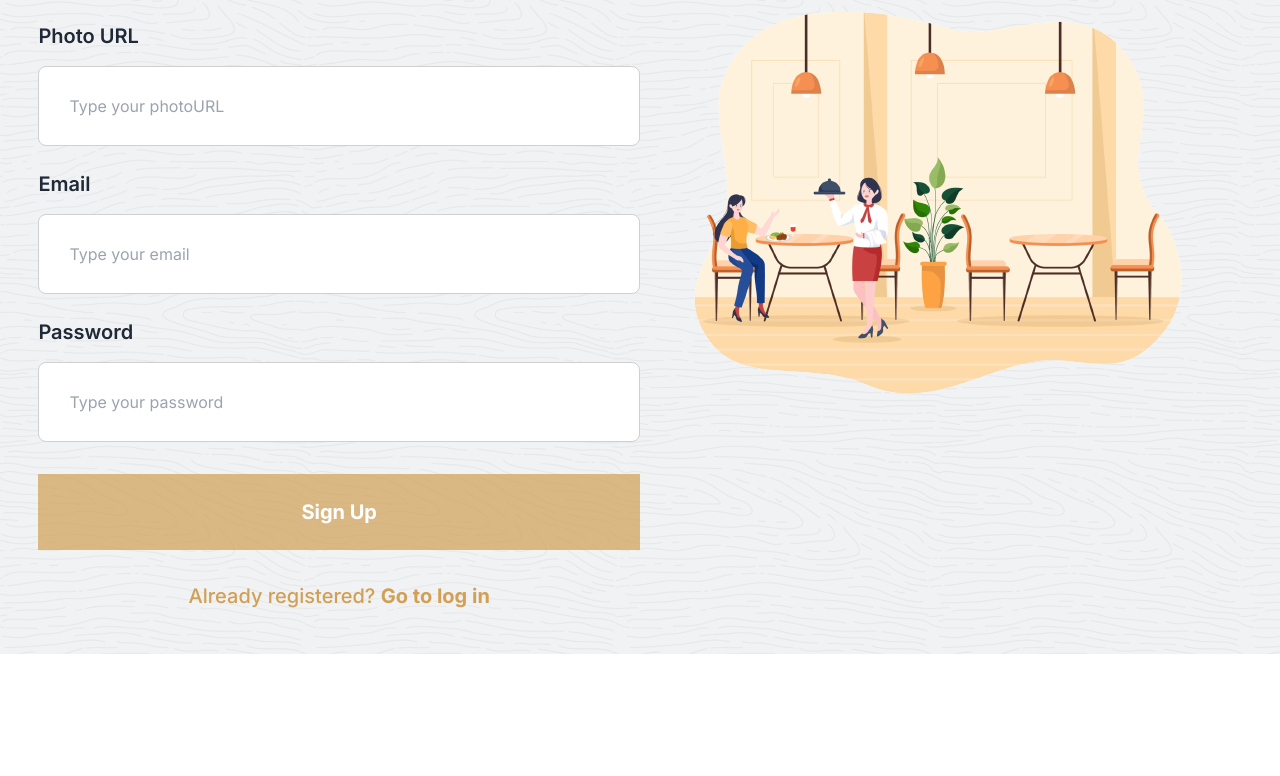
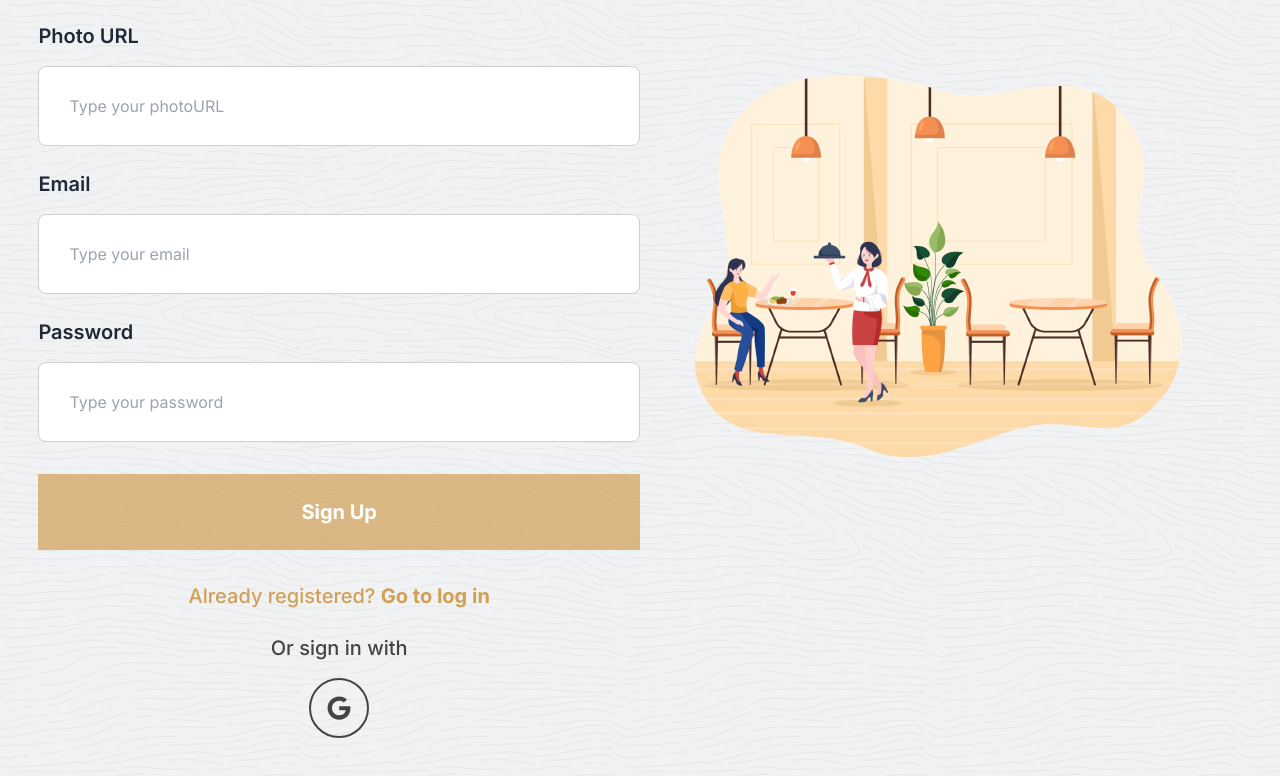
Before and after one commit to roufhasan/bistro-boss-client, a React (Vite) app: page /signup in a window 1280 px wide. Shown: the part 262-1038 px from the top of the page. Before the commit the page ends 916 px from the top, so only its background shows below. Built offline with nearby package versions, Linux system fonts and the light colour scheme; no server answers.

Commit message:
google login feature added and save google login user first time to db

```diff
--- a/src/Pages/Login/Login.jsx
+++ b/src/Pages/Login/Login.jsx
@@ -10,6 +10,7 @@ import { AuthContext } from "../../Providers/AuthProvider";
 import { Link, useLocation, useNavigate } from "react-router-dom";
 import { Helmet } from "react-helmet-async";
 import Swal from "sweetalert2";
+import SocialLogin from "../Shared/SocialLogin/SocialLogin";
 
 const Login = () => {
   const [disabled, setDisabled] = useState(true);
@@ -121,6 +122,7 @@ const Login = () => {
                 Create a new Account
               </Link>
             </p>
+            <SocialLogin />
           </div>
         </div>
       </section>
--- /dev/null
+++ b/src/Pages/Shared/SocialLogin/SocialLogin.jsx
@@ -0,0 +1,52 @@
+import { useContext } from "react";
+import { FaGoogle } from "react-icons/fa";
+import { AuthContext } from "../../../Providers/AuthProvider";
+import { useLocation, useNavigate } from "react-router-dom";
+
+const SocialLogin = () => {
+  const { googleSignIn } = useContext(AuthContext);
+  const navigate = useNavigate();
+  const location = useLocation();
+  const from = location?.state?.from?.pathname || "/";
+
+  const handleGoogleSignIn = () => {
+    googleSignIn()
+      .then((res) => {
+        const loggedInUser = res.user;
+        console.log(loggedInUser);
+
+        const saveUser = {
+          name: loggedInUser.displayName,
+          email: loggedInUser.email,
+        };
+
+        fetch("http://localhost:5000/users", {
+          method: "POST",
+          headers: {
+            "content-type": "application/json",
+          },
+          body: JSON.stringify(saveUser),
+        })
+          .then((res) => res.json())
+          .then(() => {
+            navigate(from, { replace: true });
+          });
+      })
+      .catch((err) => {
+        console.log(err.message);
+      });
+  };
+  return (
+    <div className="mt-6 text-[#444] text-center">
+      <p className="text-xl font-medium mb-4">Or sign in with</p>
+      <button
+        onClick={handleGoogleSignIn}
+        className="border-2 border-[#444] p-4 rounded-full"
+      >
+        <FaGoogle size={24} />
+      </button>
+    </div>
+  );
+};
+
+export default SocialLogin;
--- a/src/Pages/SignUp/SignUp.jsx
+++ b/src/Pages/SignUp/SignUp.jsx
@@ -6,6 +6,7 @@ import { Helmet } from "react-helmet-async";
 import { useContext } from "react";
 import { AuthContext } from "../../Providers/AuthProvider";
 import Swal from "sweetalert2";
+import SocialLogin from "../Shared/SocialLogin/SocialLogin";
 
 const SignUp = () => {
   const { createUser, loading, setLoading, updateUserProfile } =
@@ -137,6 +138,7 @@ const SignUp = () => {
                 Go to log in
               </Link>
             </p>
+            <SocialLogin />
           </div>
           <div className="w-1/2">
             <img src={authAvatar} alt="" />
--- a/src/Providers/AuthProvider.jsx
+++ b/src/Providers/AuthProvider.jsx
@@ -2,8 +2,10 @@ import { createContext, useEffect, useState } from "react";
 import {
   createUserWithEmailAndPassword,
   getAuth,
+  GoogleAuthProvider,
   onAuthStateChanged,
   signInWithEmailAndPassword,
+  signInWithPopup,
   signOut,
   updateProfile,
 } from "firebase/auth";
@@ -16,6 +18,14 @@ const auth = getAuth(app);
 const AuthProvider = ({ children }) => {
   const [user, setUser] = useState(null);
   const [loading, setloading] = useState(true);
+
+  const googleProvider = new GoogleAuthProvider();
+
+  // Google Login
+  const googleSignIn = () => {
+    setloading(true);
+    return signInWithPopup(auth, googleProvider);
+  };
 
   // Sign in with Email and Password
   const signIn = (email, password) => {
@@ -60,6 +70,7 @@ const AuthProvider = ({ children }) => {
     setloading,
     createUser,
     signIn,
+    googleSignIn,
     updateUserProfile,
     logOut,
   };
```
